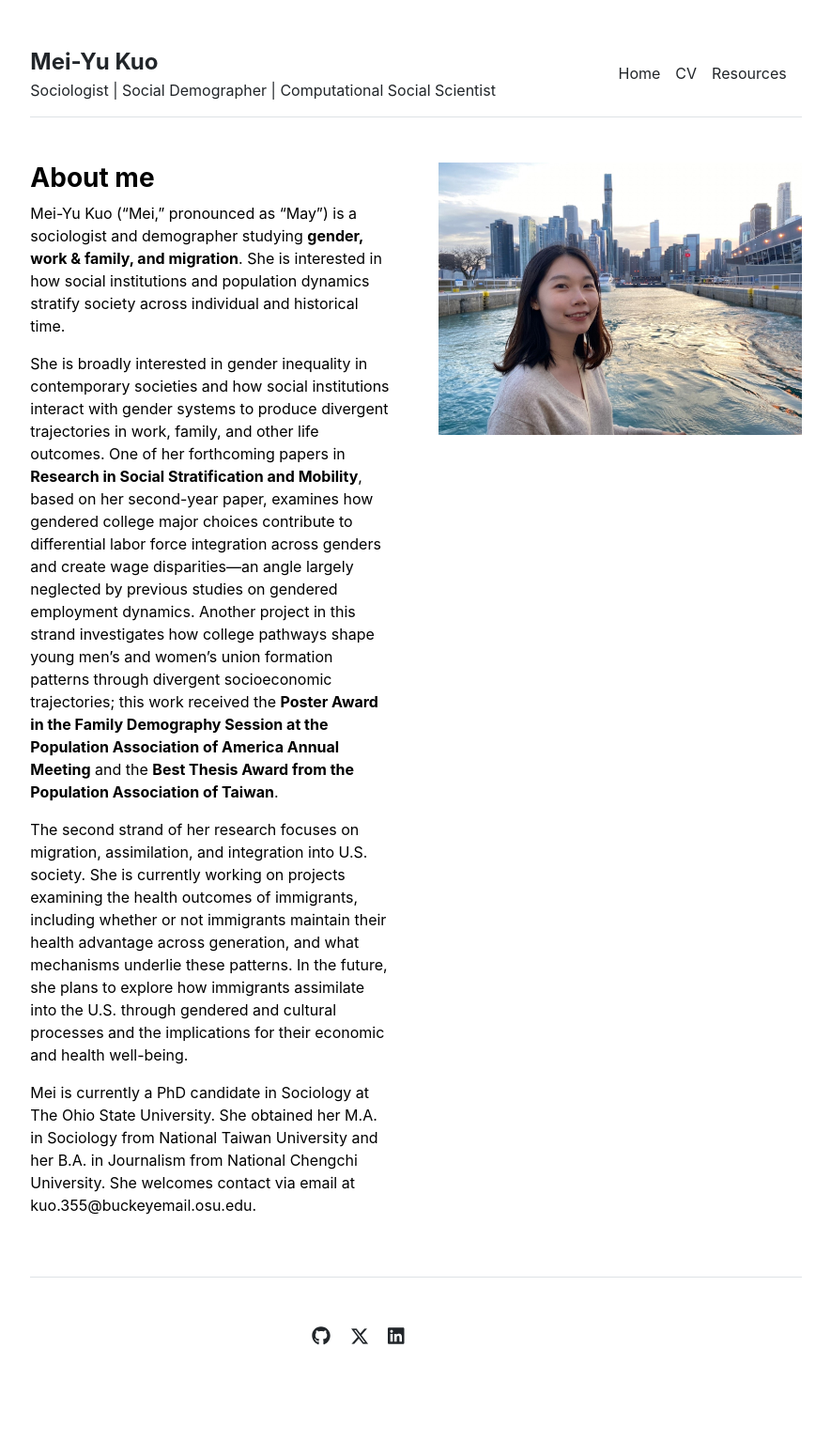
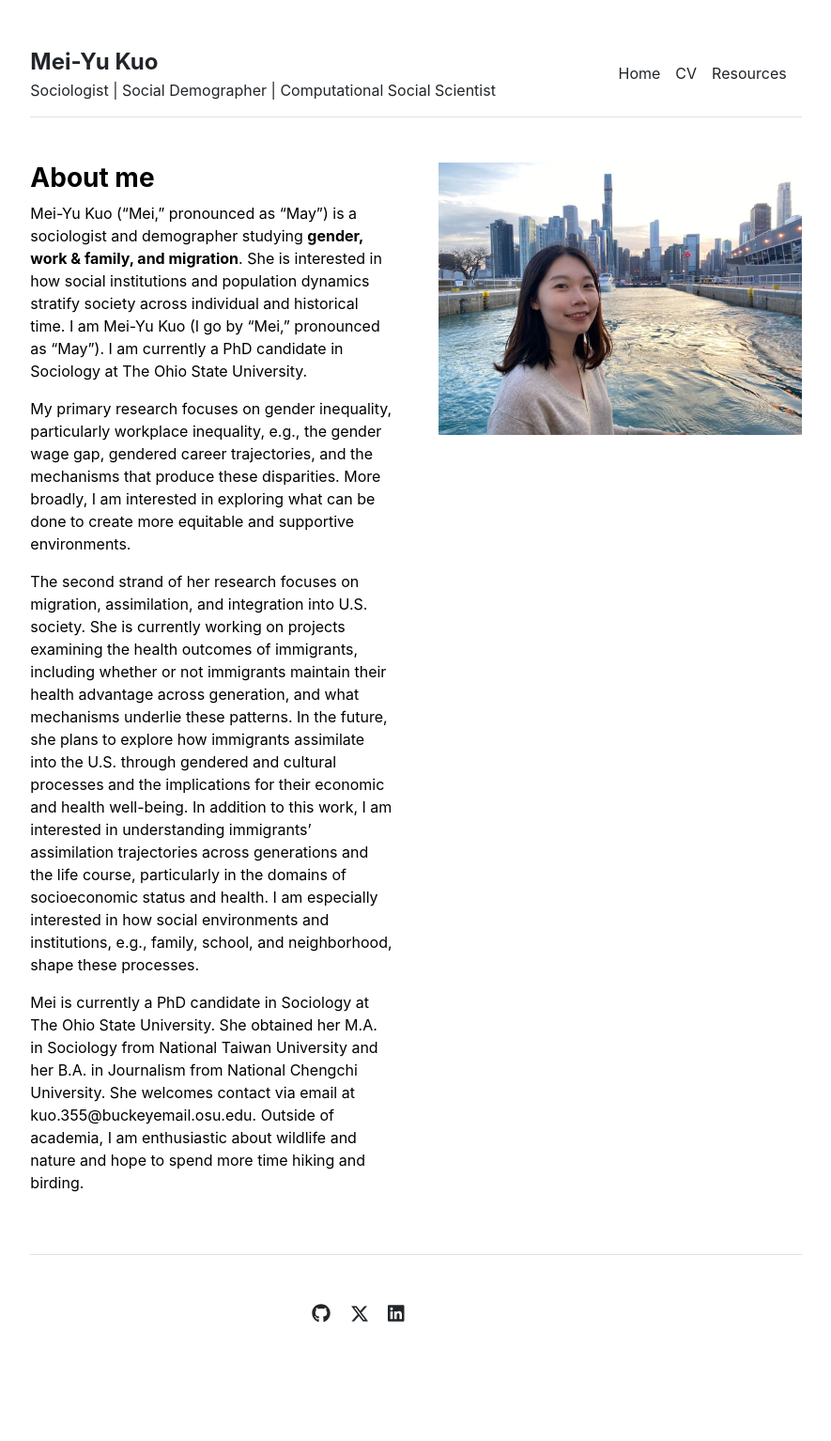
Before and after one commit to meisbase/meisbase.github.io, a Jekyll site: the page built from index.md, in a window 1280 px wide. Shown: the whole page at 94% size, without its empty margins (197-1082 px from the left). Built offline with Jekyll 4.4.1, drawn with Linux system fonts in a browser that asks for light colours; after the commit the page ends 1510 px from its top, so only the background shows below that.

Commit message:
Update index.md

```diff
--- a/index.md
+++ b/index.md
@@ -4,9 +4,12 @@ title: "Home"
 ---
 
 Mei-Yu Kuo ("Mei," pronounced as "May") is a sociologist and demographer studying <b>gender, work & family, and migration</b>. She is interested in how social institutions and population dynamics  stratify society across individual and historical time.
+I am Mei-Yu Kuo (I go by "Mei," pronounced as "May"). I am currently a PhD candidate in Sociology at The Ohio State University.
 
-She is broadly interested in gender inequality in contemporary societies and how social institutions interact with gender systems to produce divergent trajectories in work, family, and other life outcomes. One of her forthcoming papers in <b>Research in Social Stratification and Mobility</b>, based on her second-year paper, examines how gendered college major choices contribute to differential labor force integration across genders and create wage disparities—an angle largely neglected by previous studies on gendered employment dynamics. Another project in this strand investigates how college pathways shape young men's and women's union formation patterns through divergent socioeconomic trajectories; this work received the <b>Poster Award in the Family Demography Session at the Population Association of America Annual Meeting</b> and the <b>Best Thesis Award from the Population Association of Taiwan</b>.
+My primary research focuses on gender inequality, particularly workplace inequality, e.g., the gender wage gap, gendered career trajectories, and the mechanisms that produce these disparities. More broadly, I am interested in exploring what can be done to create more equitable and supportive environments.
 
 The second strand of her research focuses on migration, assimilation, and integration into U.S. society. She is currently working on projects examining the health outcomes of immigrants, including whether or not immigrants maintain their health advantage across generation, and what mechanisms underlie these patterns. In the future, she plans to explore how immigrants assimilate into the U.S. through gendered and cultural processes and the implications for their economic and health well-being.
+In addition to this work, I am interested in understanding immigrants' assimilation trajectories across generations and the life course, particularly in the domains of socioeconomic status and health. I am especially interested in how social environments and institutions, e.g., family, school, and neighborhood, shape these processes.
 
 Mei is currently a PhD candidate in Sociology at The Ohio State University. She obtained her M.A. in Sociology from National Taiwan University and her B.A. in Journalism from National Chengchi University. She welcomes contact via email at kuo.355@buckeyemail.osu.edu.
+Outside of academia, I am enthusiastic about wildlife and nature and hope to spend more time hiking and birding.
```
